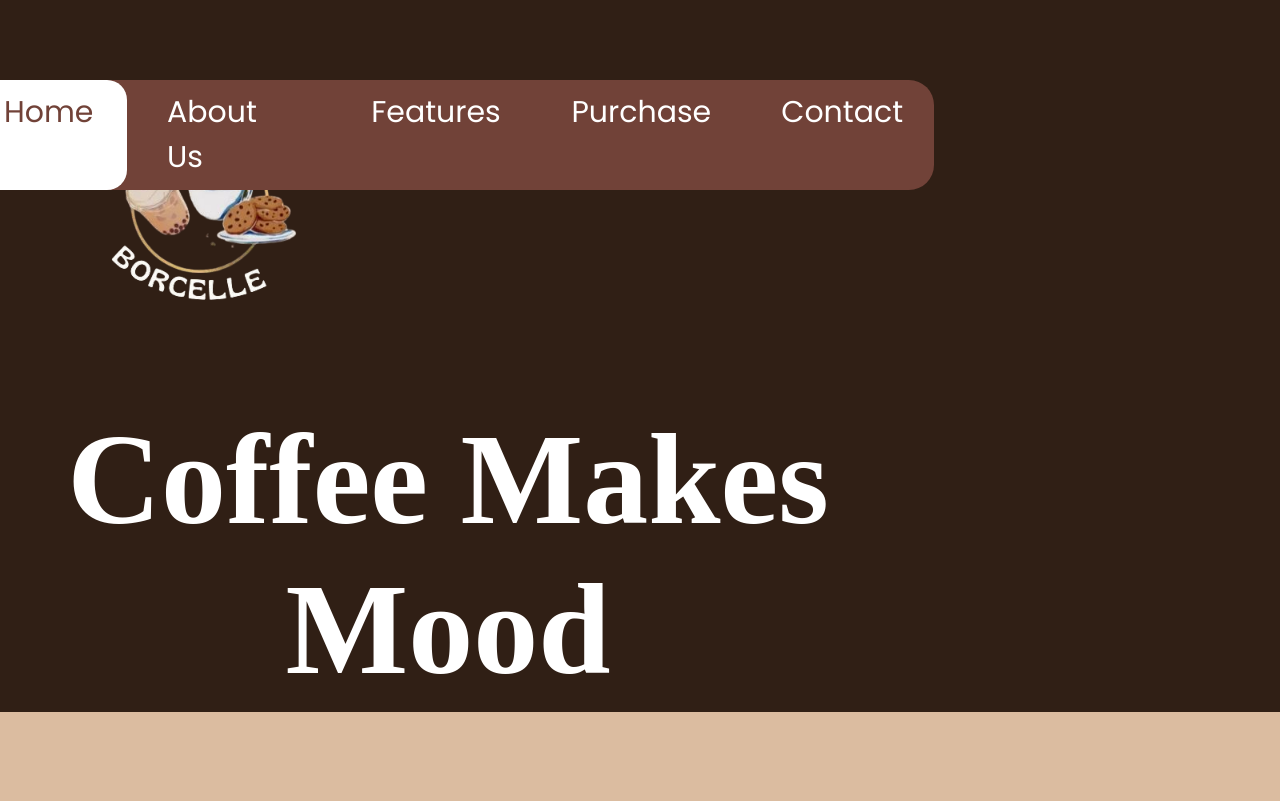
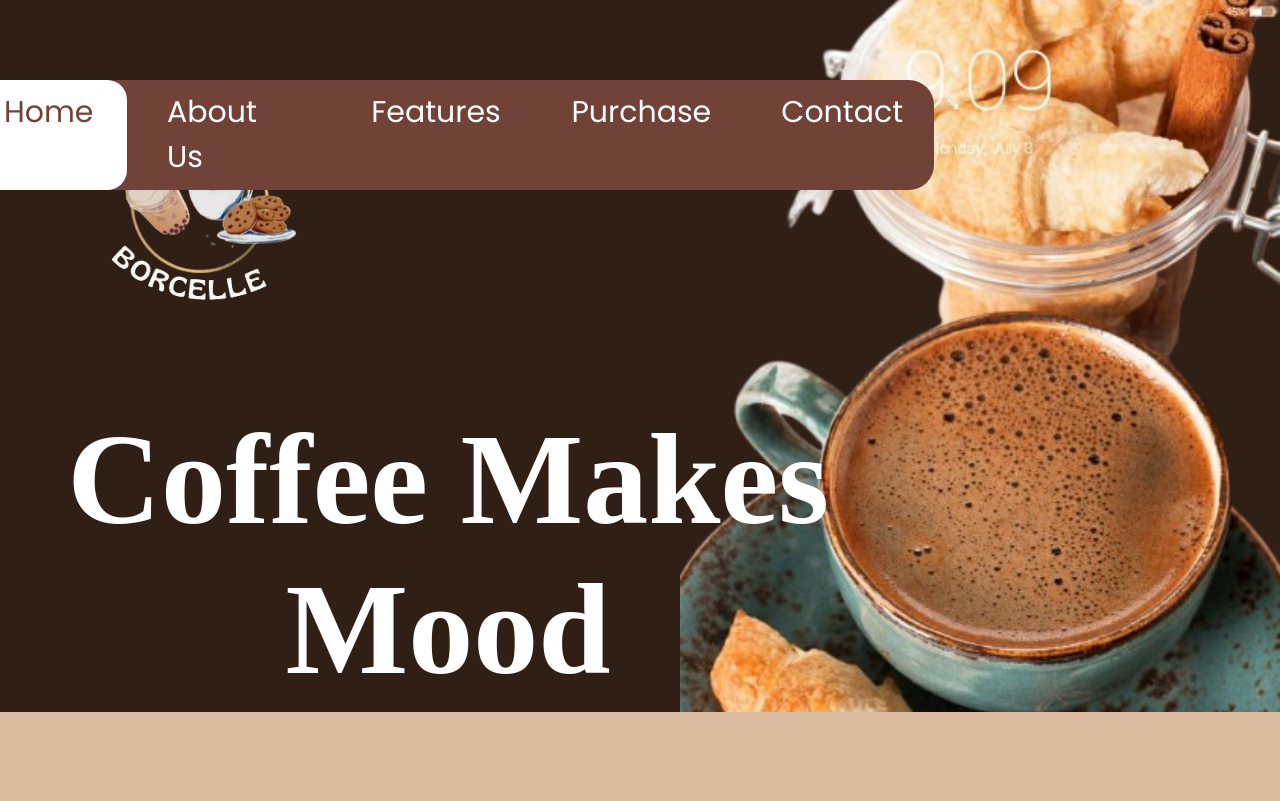
Before and after one commit to Kushagra-adder/coffee, a plain HTML site: page index.html in a window 1280 px wide. Shown: the top 801 px of the page. Drawn offline with Linux system fonts and the light colour scheme; the site is published under a folder, as on GitHub Pages, so addresses that start at the root find nothing; a web font is replaced by a local one.

Commit message:
Update style.css

```diff
--- a/style.css
+++ b/style.css
@@ -9,7 +9,7 @@
     background-color: #301f15;
     color: white;
     position: relative;
-    background-image: url("/images/banner-removebg-preview.png");
+    background-image: url(./images/banner-removebg-preview.png);
     background-repeat: no-repeat;
     background-position: top right;
     background-size: 600px;
```
